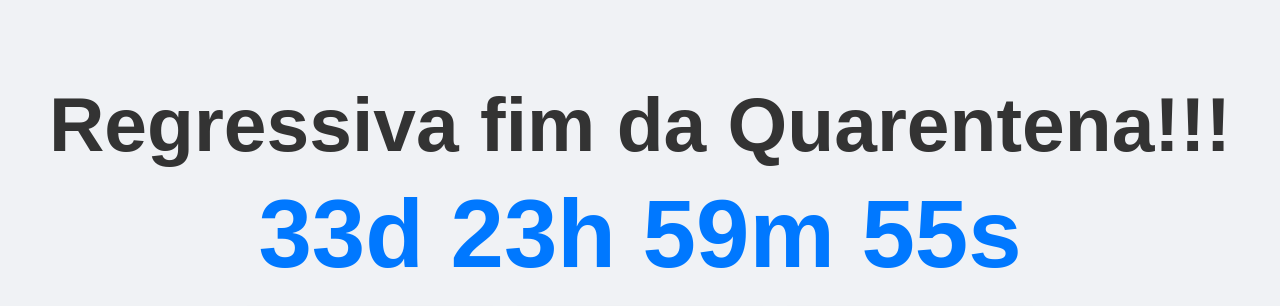
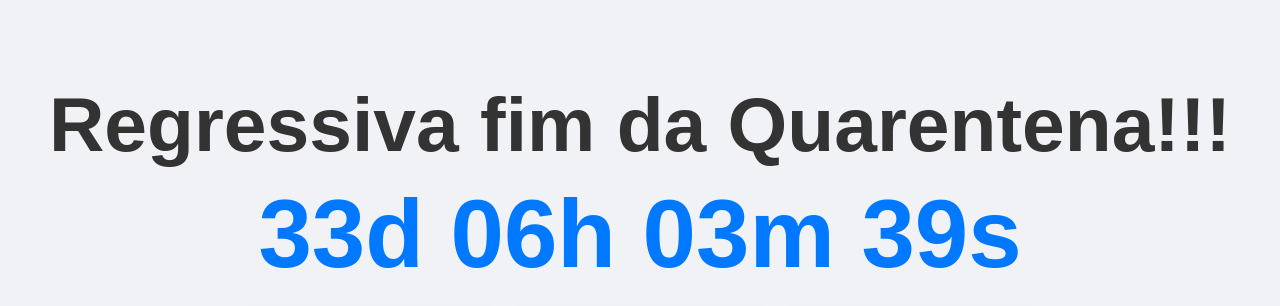
Before and after one commit to pedrorsantos01/github.io, a plain HTML site: page index.html in a window 1280 px wide. Shown: the top 306 px of the page. Drawn offline with Linux system fonts and the light colour scheme.

Commit message:
Update index.html

```diff
--- a/index.html
+++ b/index.html
@@ -3,7 +3,7 @@
 <head>
     <meta charset="UTF-8">
     <meta name="viewport" content="width=device-width, initial-scale=1.0">
-    <title>Contador Preposto</title>
+    <title>Contador + Galeria de Imagens</title>
     <style>
         body {
             font-family: Arial, sans-serif;
@@ -86,10 +86,12 @@
     </div>
 
     <script>
-        // Define a data alvo uma única vez (34 dias a partir de agora)
+        // Define a data alvo como meia-noite do dia atual + 34 dias
         const agora = new Date();
-        const dataAlvo = new Date(agora);
-        dataAlvo.setDate(agora.getDate() + 34);
+        const meiaNoite = new Date(agora);
+        meiaNoite.setHours(0, 0, 0, 0); // Define para meia-noite do dia atual
+        const dataAlvo = new Date(meiaNoite);
+        dataAlvo.setDate(meiaNoite.getDate() + 34); // Adiciona 34 dias à meia-noite
 
         function atualizarContador() {
             const agora = new Date(); // Data e hora atuais
```
